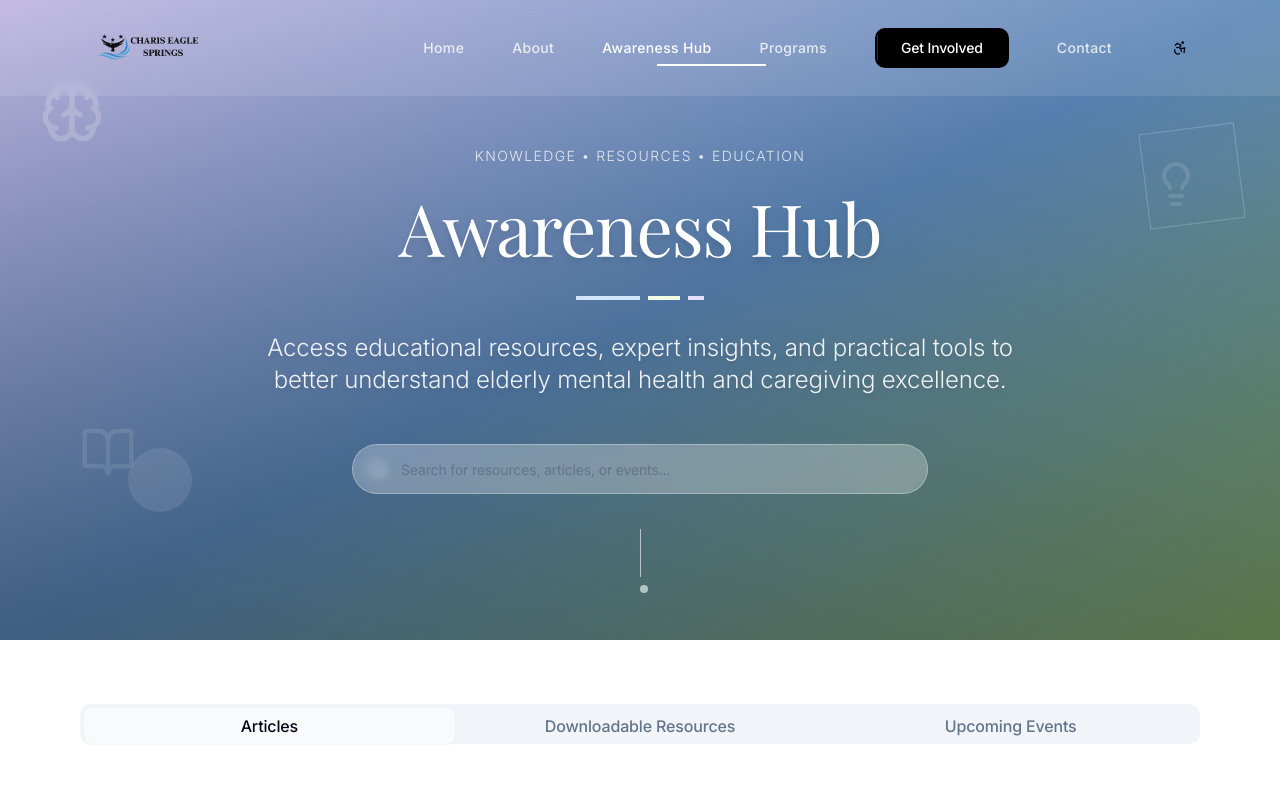
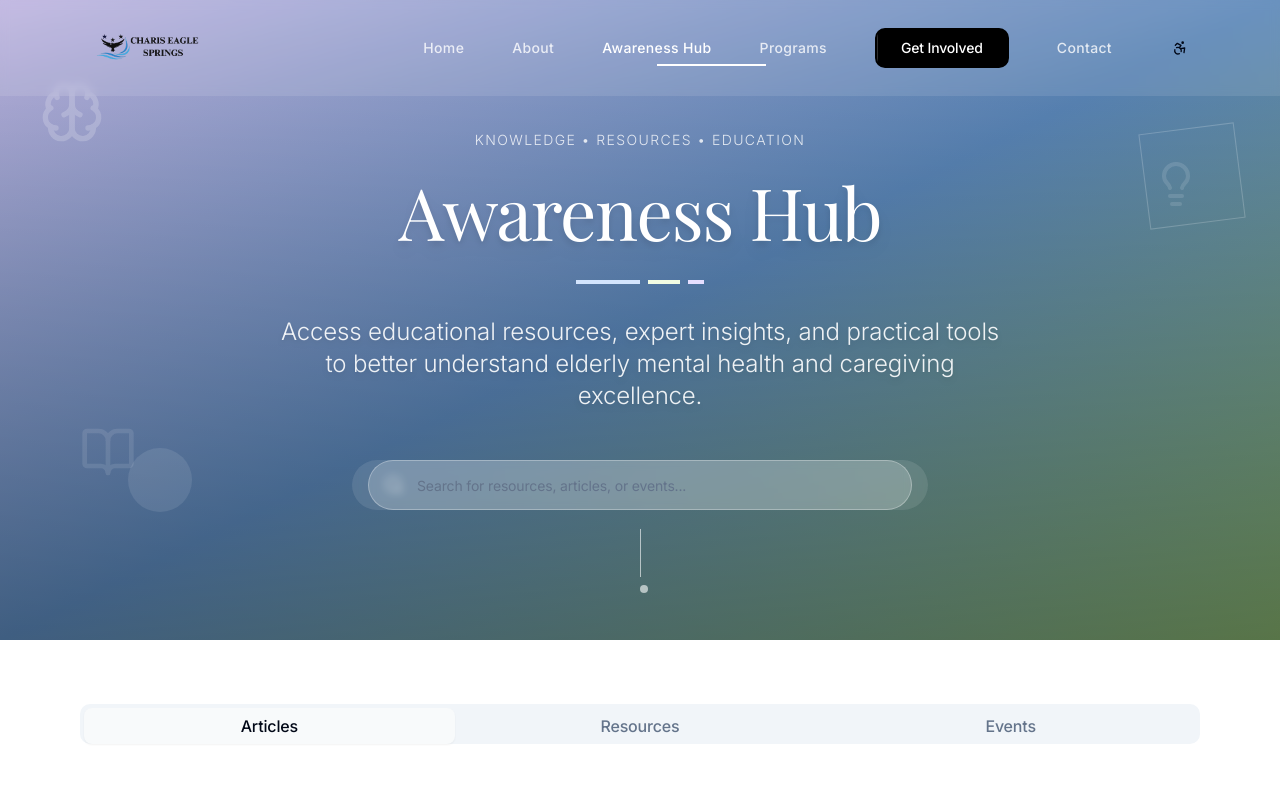
Before and after one commit to MPChege/charis-compassionate-web, a React (Vite) app: page /awareness-hub in a window 1280 px wide. Shown: the top 791 px of the page. Built offline with nearby package versions, Linux system fonts and the light colour scheme.

Commit message:
Fix: Mobile view search bar
The search bar in the Awareness Hub is not visible on phones.

```diff
--- a/src/pages/AwarenessHub.tsx
+++ b/src/pages/AwarenessHub.tsx
@@ -123,8 +123,8 @@ const AwarenessHub = () => {
     <>
       <Navbar />
 
-      {/* Enhanced Hero Section */}
-      <section className="relative min-h-[80vh] flex items-center justify-center overflow-hidden">
+      {/* Enhanced Hero Section - Reduced height for mobile */}
+      <section className="relative min-h-[60vh] md:min-h-[80vh] flex items-center justify-center overflow-hidden">
         {/* Animated background */}
         <div className="absolute inset-0">
           <div className="absolute inset-0 bg-gradient-to-br from-charis-purple via-charis-blue-dark to-charis-green-dark"></div>
@@ -149,29 +149,29 @@ const AwarenessHub = () => {
         {/* Content */}
         <div className="container-custom relative z-10 text-center">
           <div className="max-w-4xl mx-auto">
-            <div className="mb-8 animate-fade-in">
+            <div className="mb-6 md:mb-8 animate-fade-in">
               <span className="text-sm font-light tracking-widest text-white/80 uppercase mb-4 block">
                 Knowledge • Resources • Education
               </span>
-              <h1 className="font-heading text-white mb-6 leading-tight drop-shadow-lg">
+              <h1 className="font-heading text-white mb-4 md:mb-6 leading-tight drop-shadow-lg">
                 Awareness Hub
               </h1>
-              <div className="flex justify-center mb-8">
+              <div className="flex justify-center mb-6 md:mb-8">
                 <div className="w-16 h-1 bg-charis-blue-light mr-2"></div>
                 <div className="w-8 h-1 bg-charis-green-light mr-2"></div>
                 <div className="w-4 h-1 bg-charis-purple-light"></div>
               </div>
             </div>
-            <p className="text-xl md:text-2xl font-light text-white/90 mb-12 max-w-3xl mx-auto leading-relaxed drop-shadow-md">
+            <p className="text-lg md:text-xl lg:text-2xl font-light text-white/90 mb-8 md:mb-12 max-w-3xl mx-auto leading-relaxed drop-shadow-md px-4">
               Access educational resources, expert insights, and practical tools to better understand elderly mental health and caregiving excellence.
             </p>
-            <div className="max-w-xl mx-auto relative">
+            <div className="max-w-xl mx-auto relative px-4">
               <div className="absolute inset-0 bg-white/10 backdrop-blur-sm rounded-full"></div>
-              <Search className="absolute left-4 top-1/2 transform -translate-y-1/2 h-5 w-5 text-white/60" />
+              <Search className="absolute left-8 top-1/2 transform -translate-y-1/2 h-5 w-5 text-white/60" />
               <Input
                 type="text"
                 placeholder="Search for resources, articles, or events..."
-                className="pl-12 py-6 text-base bg-white/20 border-white/30 text-white placeholder-white/60 rounded-full backdrop-blur-sm"
+                className="pl-12 py-4 md:py-6 text-base bg-white/20 border-white/30 text-white placeholder-white/60 rounded-full backdrop-blur-sm"
                 value={searchQuery}
                 onChange={(e) => setSearchQuery(e.target.value)}
               />
@@ -180,25 +180,25 @@ const AwarenessHub = () => {
         </div>
 
         {/* Scroll Indicator */}
-        <div className="absolute bottom-8 left-1/2 transform -translate-x-1/2 animate-bounce">
-          <div className="w-px h-12 bg-white/60"></div>
+        <div className="absolute bottom-4 md:bottom-8 left-1/2 transform -translate-x-1/2 animate-bounce">
+          <div className="w-px h-8 md:h-12 bg-white/60"></div>
           <div className="w-2 h-2 bg-white/60 rounded-full mx-auto mt-2"></div>
         </div>
       </section>
 
-      {/* Resources Tab Section */}
-      <section className="py-16 bg-white">
+      {/* Resources Tab Section - Added padding top for mobile */}
+      <section className="py-8 md:py-16 bg-white">
         <div className="container-custom">
           <Tabs defaultValue="articles" className="w-full">
-            <TabsList className="grid grid-cols-3 mb-12">
-              <TabsTrigger value="articles" className="text-base">Articles</TabsTrigger>
-              <TabsTrigger value="resources" className="text-base">Downloadable Resources</TabsTrigger>
-              <TabsTrigger value="events" className="text-base">Upcoming Events</TabsTrigger>
+            <TabsList className="grid grid-cols-3 mb-8 md:mb-12 mx-4 md:mx-0">
+              <TabsTrigger value="articles" className="text-sm md:text-base px-2 md:px-4">Articles</TabsTrigger>
+              <TabsTrigger value="resources" className="text-sm md:text-base px-2 md:px-4">Resources</TabsTrigger>
+              <TabsTrigger value="events" className="text-sm md:text-base px-2 md:px-4">Events</TabsTrigger>
             </TabsList>
 
             {/* Articles Tab */}
             <TabsContent value="articles">
-              <div className="grid md:grid-cols-2 gap-8">
+              <div className="grid md:grid-cols-2 gap-6 md:gap-8 px-4 md:px-0">
                 {filteredArticles.length > 0 ? (
                   filteredArticles.map((article, index) => (
                     <Card key={index} className="overflow-hidden transition-shadow hover:shadow-lg">
@@ -245,7 +245,7 @@ const AwarenessHub = () => {
 
             {/* Downloadable Resources Tab */}
             <TabsContent value="resources">
-              <div className="grid md:grid-cols-2 gap-6">
+              <div className="grid md:grid-cols-2 gap-6 px-4 md:px-0">
                 {filteredResources.length > 0 ? (
                   filteredResources.map((resource, index) => (
                     <Card key={index} className="transition-shadow hover:shadow-md">
@@ -288,7 +288,7 @@ const AwarenessHub = () => {
 
             {/* Upcoming Events Tab */}
             <TabsContent value="events">
-              <div className="space-y-6">
+              <div className="space-y-6 px-4 md:px-0">
                 {filteredEvents.length > 0 ? (
                   filteredEvents.map((event, index) => (
                     <Card key={index} className="transition-shadow hover:shadow-md">
```
